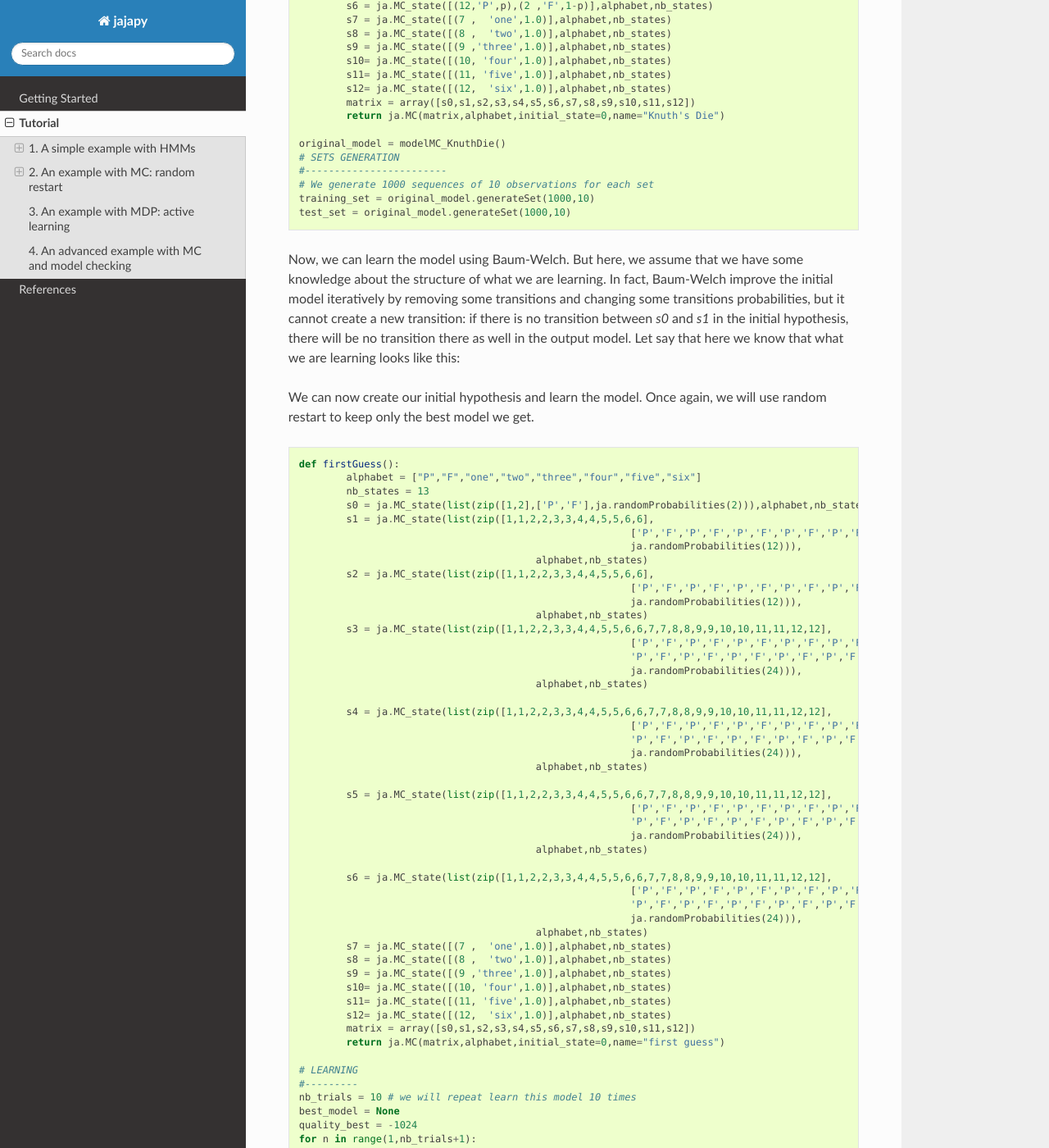
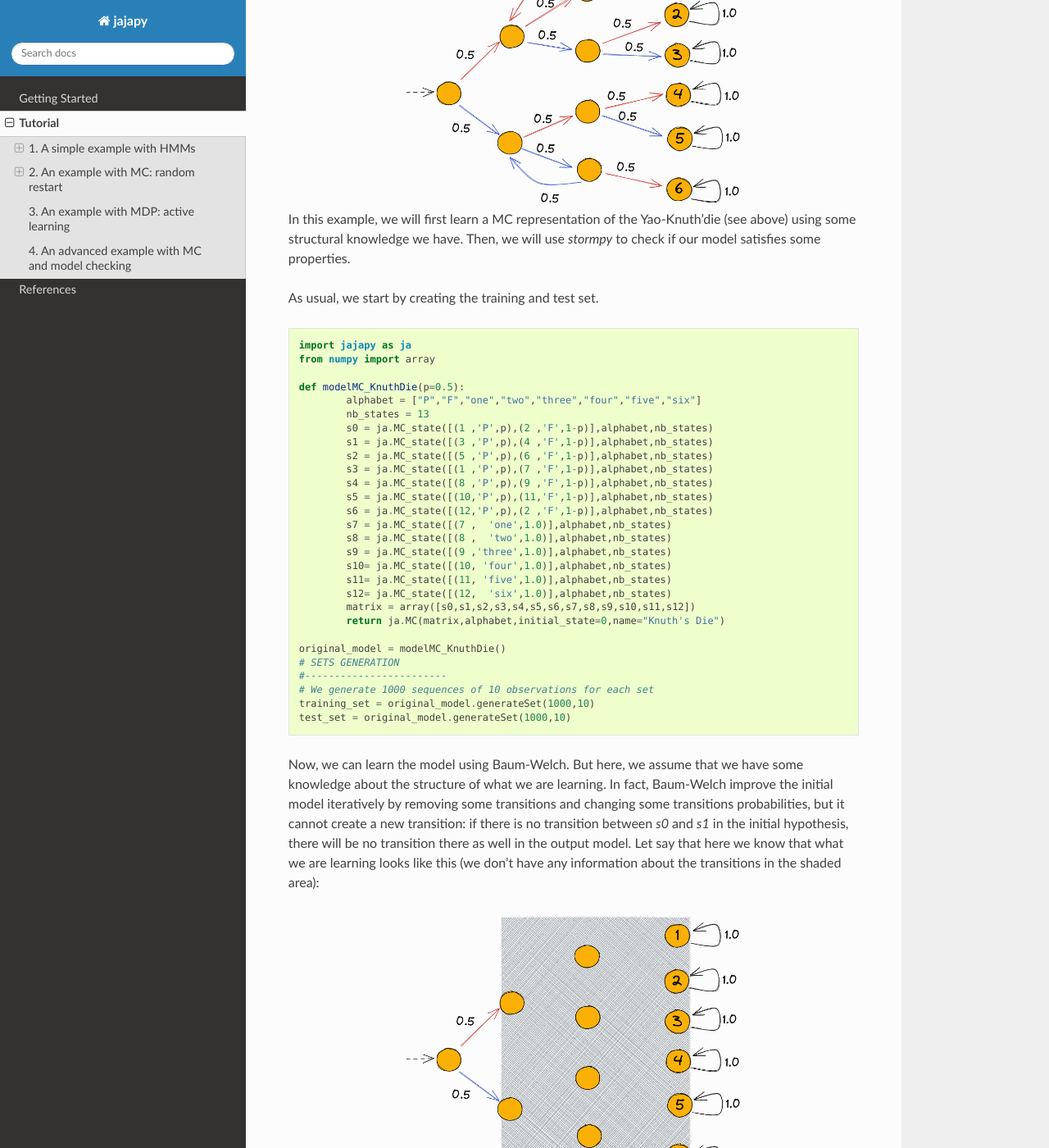
Before and after one commit to Rapfff/jajapy, a Sphinx documentation site: the page built from docs/source/tuto.rst, in a window 1280 px wide and 1400 px high, scrolled down 7160 px. Shown: the whole window at 82% size. Built offline with Sphinx 7.4.7 and the Read the Docs theme 2.0.0, drawn with Linux system fonts in a browser that asks for light colours; some of the changed text lies outside the part shown.

Commit message:
Doc updated with pictures

```diff
--- a/docs/source/help.rst
+++ b/docs/source/help.rst
@@ -129,4 +129,4 @@ Once a model is learnt, we can directly translate it to a *stormpy sparse model*
 5. Examples
 -----------
 
-You can find examples on the tutorial page.
+You can find examples in the tutorial page.
--- a/docs/source/tuto.rst
+++ b/docs/source/tuto.rst
@@ -228,6 +228,11 @@ for a better readability.
 
 Here, we will learn a MDP representing the following grid world:
 
+
+.. image:: pictures/grid.png
+	:width: 40%
+	:align: center
+
 We start in the top-left cell and our destination is the bottom-right one.
 We can move in any of the four directions *North, South, East and West*.
 We may make errors in movement, e.g. move south west instead of south with
@@ -332,8 +337,13 @@ scheduler with probability 0.25.
 
 `python file <https://github.com/Rapfff/jajapy/tree/main/examples/04-mcs_with_stormpy.py>`_
 
-In this example, we will first learn a MC representation of the Yao-Knuth's
-using some structural knowledge we have. Then, we will use *stormpy* to check
+
+.. image:: pictures/knuthdie.png
+	:width: 60%
+	:align: center
+
+In this example, we will first learn a MC representation of the Yao-Knuth'die
+(see above) using some structural knowledge we have. Then, we will use *stormpy* to check
 if our model satisfies some properties.
 
 As usual, we start by creating the training and test set.
@@ -374,7 +384,12 @@ the structure of what we are learning. In fact, Baum-Welch improve the initial m
 removing some transitions and changing some transitions probabilities, but it cannot create a new
 transition: if there is no transition between *s0* and *s1* in the initial hypothesis, there will be
 no transition there as well in the output model. Let say that here we know that what we are learning
-looks like this:
+looks like this (we don't have any information about the transitions in the shaded area):
+
+.. image:: pictures/knuthdie_hint.png
+	:width: 60%
+	:align: center
+
 
 
 We can now create our initial hypothesis and learn the model. Once again, we will use random restart
```
Also changed, not shown: docs/source/pictures/grid.png (added), docs/source/pictures/knuthdie.png (added), docs/source/pictures/knuthdie_hint.png (added).
